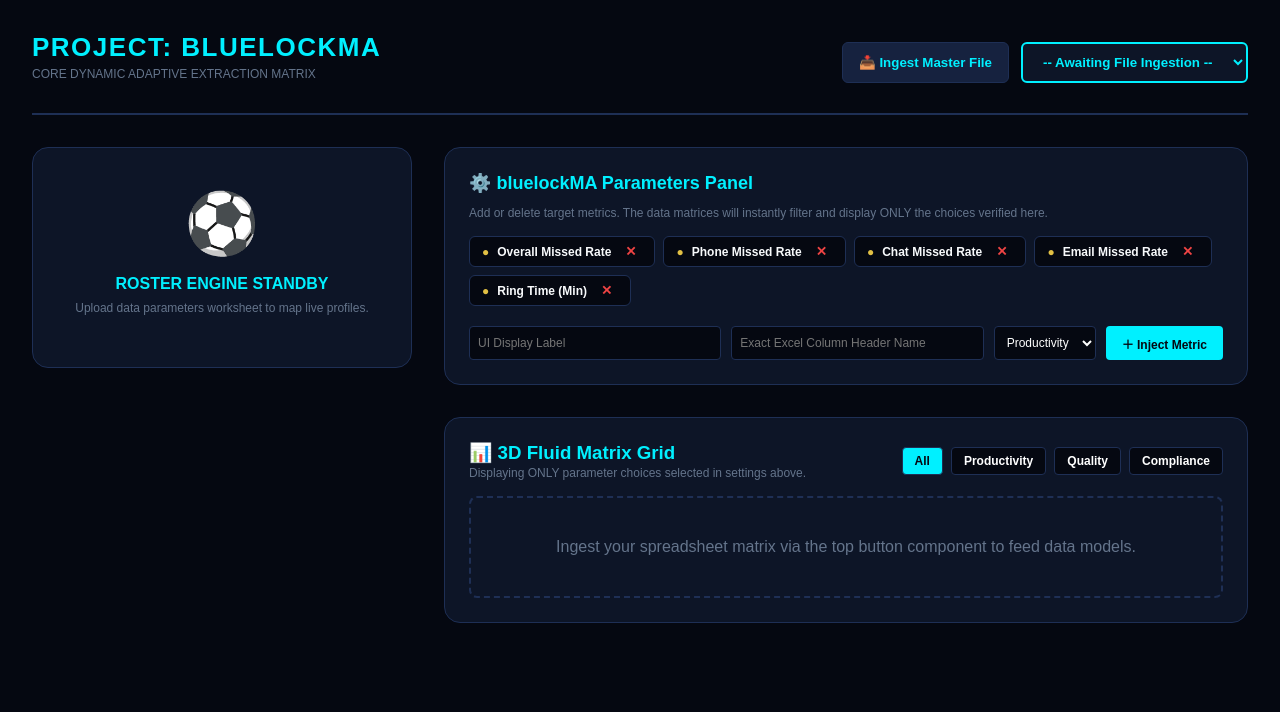
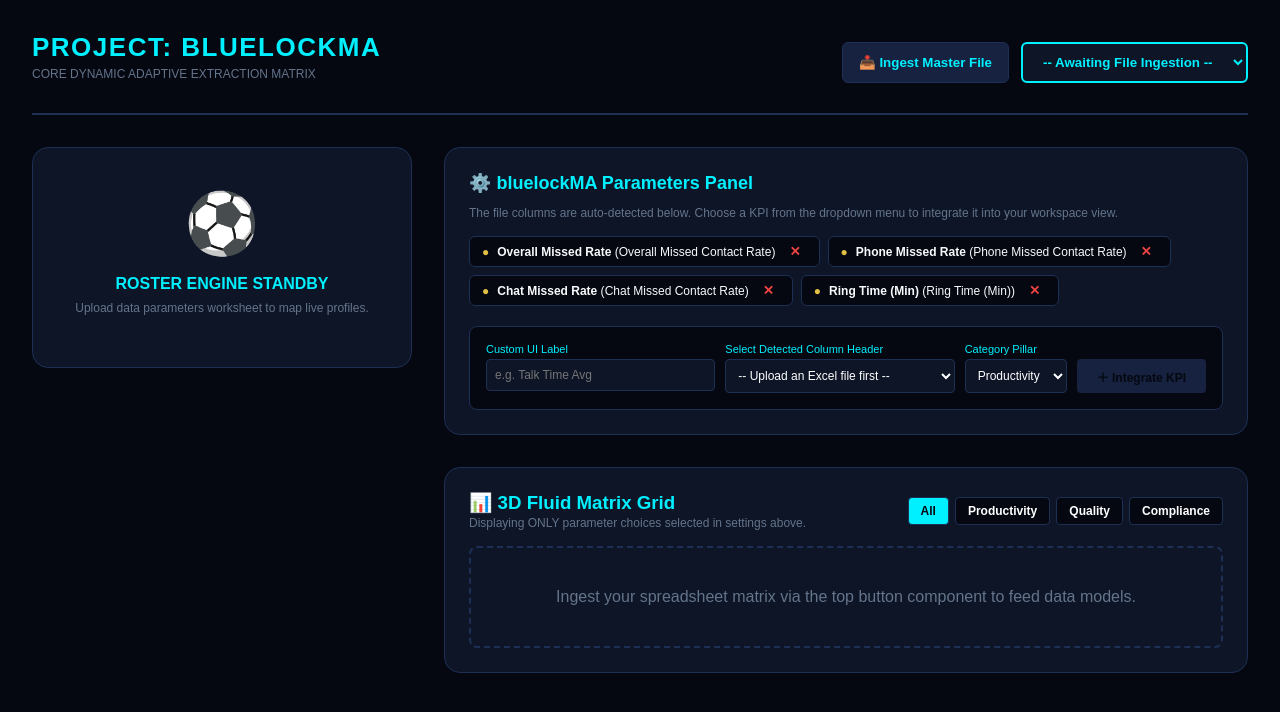
Before and after one commit to befreakyproject-ux/BlueLockMAR, a Next.js app: page / in a window 1280 px wide. Shown: the top 712 px of the page. Built offline with nearby package versions, Linux system fonts and the light colour scheme.

Commit message:
Update page.tsx

```diff
--- a/src/app/page.tsx
+++ b/src/app/page.tsx
@@ -27,8 +27,8 @@ const theme = {
   bg: "#050811",
   surface: "#0d1527",
   surfaceLight: "#16223f",
-  accent: "#00f0ff",     // Neon Blue Lock Cyan
-  accentGold: "#e2c044", // FUT Card Premium Gold
+  accent: "#00f0ff",
+  accentGold: "#e2c044",
   border: "#1e2f55",
   textMuted: "#64748b",
   textLight: "#f8fafc",
@@ -48,19 +48,18 @@ export default function BlueLockMA() {
   const [parsedDataRows, setParsedDataRows] = useState<any[][]>([]);
   const [headerKeywordsRow, setHeaderKeywordsRow] = useState<string[]>([]);
   const [availableWeeks, setAvailableWeeks] = useState<string[]>([]);
-  const [selectedWeekFilter, setSelectedWeekFilter] = useState<string>("All");
+  const [allDetectedHeaders, setAllDetectedHeaders] = useState<string[]>([]);
+  const [selectedHeaderFromDropdown, setSelectedHeaderFromDropdown] = useState<string>("");
 
   // Parameter Control State Core
   const [kpiRegistry, setKpiRegistry] = useState<KPIMapping[]>([
     { id: "missed_overall", displayName: "Overall Missed Rate", excelColumnKeyword: "Overall Missed Contact Rate", category: "Productivity" },
     { id: "missed_phone", displayName: "Phone Missed Rate", excelColumnKeyword: "Phone Missed Contact Rate", category: "Productivity" },
     { id: "missed_chat", displayName: "Chat Missed Rate", excelColumnKeyword: "Chat Missed Contact Rate", category: "Productivity" },
-    { id: "missed_email", displayName: "Email Missed Rate", excelColumnKeyword: "Email Missed Contact Rate", category: "Productivity" },
     { id: "ring_time", displayName: "Ring Time (Min)", excelColumnKeyword: "Ring Time (Min)", category: "Productivity" }
   ]);
 
   const [newKpiName, setNewKpiName] = useState("");
-  const [newKpiKeyword, setNewKpiKeyword] = useState("");
   const [newKpiCat, setNewKpiCat] = useState<"Quality" | "Productivity" | "Compliance">("Productivity");
 
   // ==========================================
@@ -78,19 +77,23 @@ export default function BlueLockMA() {
         const targetSheet = workbook.Sheets[workbook.SheetNames[0]];
         const parsedRows = XLSX.utils.sheet_to_json<any[]>(targetSheet, { header: 1 });
 
-        if (parsedRows.length < 5) return;
+        if (!parsedRows || parsedRows.length < 5) return;
 
         // Auto-detect layout maps
-        const subKpiHeaders = parsedRows[4].map((h: any) => String(h || "").trim());
-        const weeksRow = parsedRows[3].map((w: any) => String(w || "").trim());
+        const subKpiHeaders = (parsedRows[4] || []).map((h: any) => String(h || "").trim()).filter(Boolean);
+        const weeksRow = (parsedRows[3] || []).map((w: any) => String(w || "").trim());
 
-        setHeaderKeywordsRow(subKpiHeaders);
+        setHeaderKeywordsRow((parsedRows[4] || []).map((h: any) => String(h || "").trim()));
         setParsedDataRows(parsedRows);
+
+        // Populate the dynamic KPI dropdown with unique column headers found at the top
+        const uniqueHeaders = Array.from(new Set(subKpiHeaders)).filter(h => h.toLowerCase() !== "agent");
+        setAllDetectedHeaders(uniqueHeaders);
+        if (uniqueHeaders.length > 0) setSelectedHeaderFromDropdown(uniqueHeaders[0]);
 
         // Discovered Unique Weeks for History Pipeline
         const uniqueWeeks = Array.from(new Set(weeksRow.filter(w => w && w.toLowerCase().includes("week"))));
         setAvailableWeeks(uniqueWeeks);
-        if (uniqueWeeks.length > 0) setSelectedWeekFilter(uniqueWeeks[0]);
 
         // Auto-extract ALL unique agents found in row 5 downward
         const agentList: DynamicAgent[] = [];
@@ -107,29 +110,27 @@ export default function BlueLockMA() {
         if (agentList.length > 0) setSelectedAgentLogin(agentList[0].login);
 
       } catch (err) {
-        alert("Parsing mismatch. Ensure header strings match configuration panels.");
+        console.error(err);
       }
     };
     reader.readAsBinaryString(file);
   };
 
-  // Safe Metric Extraction Handler
   const pullLiveCellData = (agentLogin: string, columnKeyword: string) => {
-    if (parsedDataRows.length === 0 || headerKeywordsRow.length === 0) return null;
+    if (!parsedDataRows || parsedDataRows.length === 0 || headerKeywordsRow.length === 0) return null;
 
     const targetIdx = headerKeywordsRow.findIndex(h => h.toLowerCase() === columnKeyword.toLowerCase().trim());
     if (targetIdx === -1) return null;
 
-    const matchedRow = parsedDataRows.find(r => r && String(r[0]).trim().toLowerCase() === agentLogin.toLowerCase());
+    const matchedRow = parsedDataRows.find(r => r && r[0] && String(r[0]).trim().toLowerCase() === agentLogin.toLowerCase());
     return matchedRow ? matchedRow[targetIdx] : null;
   };
 
-  // Compile full structural timeline history records for an selected agent
   const compileAgentHistory = (agentLogin: string): HistoricalData[] => {
-    if (!parsedDataRows || parsedDataRows.length === 0) return [];
+    if (!parsedDataRows || parsedDataRows.length === 0 || availableWeeks.length === 0) return [];
     const weeksRow = parsedDataRows[3];
     const subKpiRow = parsedDataRows[4];
-    const matchedRow = parsedDataRows.find(r => r && String(r[0]).trim().toLowerCase() === agentLogin.toLowerCase());
+    const matchedRow = parsedDataRows.find(r => r && r[0] && String(r[0]).trim().toLowerCase() === agentLogin.toLowerCase());
 
     if (!matchedRow) return [];
 
@@ -137,7 +138,6 @@ export default function BlueLockMA() {
       const metricsMap: Record<string, number | string> = {};
       kpiRegistry.forEach(kpi => {
         let cellsIndex = -1;
-        // Search cell with identical week container bounds block
         for (let i = 0; i < matchedRow.length; i++) {
           if (String(weeksRow[i]).trim() === week && String(subKpiRow[i]).trim().toLowerCase() === kpi.excelColumnKeyword.toLowerCase()) {
             cellsIndex = i;
@@ -177,8 +177,8 @@ export default function BlueLockMA() {
          ========================================== */}
       <div style={{ display: "grid", gridTemplateColumns: "380px 1fr", gap: "32px" }}>
 
-        {/* LEFT COMPONENT COLUMN (DYNAMIC FUT SHOWCASE) */}
-        <div>
+        {/* LEFT COMPONENT COLUMN (DYNAMIC FUT SHOWCASE + HEXAGON DISPLAY BELOW) */}
+        <div style={{ display: "flex", flexDirection: "column", gap: "24px" }}>
           {!currentAgentData ? (
             <div style={{ backgroundColor: theme.surface, border: `1px solid ${theme.border}`, borderRadius: "16px", padding: "40px", textAlign: "center" }}>
               <div style={{ fontSize: "60px", marginBottom: "16px" }}>⚽</div>
@@ -186,7 +186,7 @@ export default function BlueLockMA() {
               <p style={{ fontSize: "12px", color: theme.textMuted, marginTop: "8px" }}>Upload data parameters worksheet to map live profiles.</p>
             </div>
           ) : (
-            <div style={{ display: "flex", flexDirection: "column", gap: "24px" }}>
+            <>
               {/* ADAPTIVE FIFA FUT STAT CARD */}
               <div style={{ background: "linear-gradient(135deg, #16223f 0%, #0d1527 100%)", border: `3px solid ${theme.accentGold}`, borderRadius: "20px", padding: "24px" }}>
                 <div style={{ display: "flex", justifyContent: "space-between" }}>
@@ -195,13 +195,23 @@ export default function BlueLockMA() {
                 </div>
                 <div style={{ textAlign: "center", margin: "20px 0" }}><span style={{ fontSize: "64px" }}>👤</span><h2 style={{ fontSize: "24px", margin: "8px 0", color: theme.accentGold }}>{currentAgentData.login.toUpperCase()}</h2></div>
 
-                {/* Dynamically displays ONLY matching checked KPIs */}
                 <div style={{ display: "grid", gridTemplateColumns: "1fr 1fr", gap: "12px", borderTop: `1px solid ${theme.border}`, paddingTop: "14px", fontSize: "13px" }}>
                   {kpiRegistry.slice(0, 6).map(kpi => {
                     const cellVal = pullLiveCellData(currentAgentData.login, kpi.excelColumnKeyword);
                     const formatted = typeof cellVal === "number" ? (cellVal < 1 ? `${(cellVal * 100).toFixed(0)}%` : cellVal.toFixed(1)) : "—";
                     return <div key={kpi.id} style={{ fontWeight: "bold" }}>{formatted} <span style={{ color: theme.textMuted, fontSize: "11px", display: "block" }}>{kpi.displayName.toUpperCase()}</span></div>;
                   })}
+                </div>
+              </div>
+
+              {/* ⬡ HEXAGON VISIBLE DIRECTLY UNDER THE CARD */}
+              <div style={{ backgroundColor: theme.surface, border: `1px solid ${theme.border}`, borderRadius: "16px", padding: "20px", textAlign: "center" }}>
+                <h4 style={{ color: theme.accent, margin: "0 0 12px 0", fontSize: "14px", textAlign: "left" }}>⬡ EGOIST MATRIX HEXAGON</h4>
+                <div style={{ display: "flex", justifyContent: "center", alignItems: "center", padding: "10px 0" }}>
+                  <svg width="180" height="180" viewBox="0 0 200 200">
+                    <polygon points="100,20 180,65 180,145 100,190 20,145 20,65" fill="none" stroke={theme.border} strokeWidth="2" />
+                    <polygon points="100,50 160,80 155,130 100,165 45,135 40,80" fill="rgba(0, 240, 255, 0.25)" stroke={theme.accent} strokeWidth="2.5" />
+                  </svg>
                 </div>
               </div>
 
@@ -225,7 +235,7 @@ export default function BlueLockMA() {
                   </div>
                 )}
               </div>
-            </div>
+            </>
           )}
         </div>
 
@@ -235,34 +245,57 @@ export default function BlueLockMA() {
           {/* PARAMETER CONTROL SETTINGS ENGINE PANEL */}
           <div style={{ backgroundColor: theme.surface, border: `1px solid ${theme.border}`, borderRadius: "16px", padding: "24px" }}>
             <h3 style={{ color: theme.accent, margin: "0 0 8px 0", fontSize: "18px" }}>⚙️ bluelockMA Parameters Panel</h3>
-            <p style={{ fontSize: "12px", color: theme.textMuted, marginBottom: "16px" }}>Add or delete target metrics. The data matrices will instantly filter and display ONLY the choices verified here.</p>
+            <p style={{ fontSize: "12px", color: theme.textMuted, marginBottom: "16px" }}>The file columns are auto-detected below. Choose a KPI from the dropdown menu to integrate it into your workspace view.</p>
 
             {/* Active Param Badges Portfolio */}
             <div style={{ display: "flex", flexWrap: "wrap", gap: "8px", marginBottom: "20px" }}>
               {kpiRegistry.map(kpi => (
                 <div key={kpi.id} style={{ display: "flex", alignItems: "center", gap: "8px", backgroundColor: theme.bg, border: `1px solid ${theme.border}`, padding: "6px 12px", borderRadius: "6px", fontSize: "12px" }}>
                   <span style={{ color: theme.accentGold }}>●</span>
-                  <span><strong>{kpi.displayName}</strong></span>
+                  <span><strong>{kpi.displayName}</strong> ({kpi.excelColumnKeyword})</span>
                   <button onClick={() => setKpiRegistry(kpiRegistry.filter(k => k.id !== kpi.id))} style={{ background: "none", border: "none", color: theme.danger, cursor: "pointer", fontWeight: "bold" }}>✕</button>
                 </div>
               ))}
             </div>
 
-            {/* Injector Form */}
+            {/* Ingested Dropdown Selector Module Form */}
             <form onSubmit={(e) => {
               e.preventDefault();
-              if (!newKpiName || !newKpiKeyword) return;
-              setKpiRegistry([...kpiRegistry, { id: `custom_${Date.now()}`, displayName: newKpiName, excelColumnKeyword: newKpiKeyword, category: newKpiCat }]);
-              setNewKpiName(""); setNewKpiKeyword("");
-            }} style={{ display: "flex", gap: "10px" }}>
-              <input type="text" placeholder="UI Display Label" value={newKpiName} onChange={e => setNewKpiName(e.target.value)} style={{ padding: "8px", backgroundColor: theme.bg, border: `1px solid ${theme.border}`, color: "#fff", borderRadius: "4px", fontSize: "12px", flex: 1 }} />
-              <input type="text" placeholder="Exact Excel Column Header Name" value={newKpiKeyword} onChange={e => setNewKpiKeyword(e.target.value)} style={{ padding: "8px", backgroundColor: theme.bg, border: `1px solid ${theme.border}`, color: "#fff", borderRadius: "4px", fontSize: "12px", flex: 1 }} />
-              <select value={newKpiCat} onChange={e => setNewKpiCat(e.target.value as any)} style={{ padding: "8px", backgroundColor: theme.bg, border: `1px solid ${theme.border}`, color: "#fff", borderRadius: "4px", fontSize: "12px" }}>
-                <option value="Productivity">Productivity</option>
-                <option value="Quality">Quality</option>
-                <option value="Compliance">Compliance</option>
-              </select>
-              <button type="submit" style={{ backgroundColor: theme.accent, color: theme.bg, padding: "8px 16px", border: "none", borderRadius: "4px", fontWeight: "bold", cursor: "pointer", fontSize: "12px" }}>＋ Inject Metric</button>
+              if (!newKpiName || !selectedHeaderFromDropdown) return;
+              if (kpiRegistry.some(k => k.excelColumnKeyword === selectedHeaderFromDropdown)) {
+                alert("This column header keyword parameter has already been mapped.");
+                return;
+              }
+              setKpiRegistry([...kpiRegistry, { id: `custom_${Date.now()}`, displayName: newKpiName, excelColumnKeyword: selectedHeaderFromDropdown, category: newKpiCat }]);
+              setNewKpiName("");
+            }} style={{ display: "flex", gap: "10px", backgroundColor: theme.bg, padding: "16px", borderRadius: "8px", border: `1px solid ${theme.border}` }}>
+
+              <div style={{ display: "flex", flexDirection: "column", gap: "4px", flex: 1 }}>
+                <label style={{ fontSize: "11px", color: theme.accent }}>Custom UI Label</label>
+                <input type="text" placeholder="e.g. Talk Time Avg" value={newKpiName} onChange={e => setNewKpiName(e.target.value)} style={{ padding: "8px", backgroundColor: theme.surface, border: `1px solid ${theme.border}`, color: "#fff", borderRadius: "4px", fontSize: "12px" }} />
+              </div>
+
+              <div style={{ display: "flex", flexDirection: "column", gap: "4px", flex: 1 }}>
+                <label style={{ fontSize: "11px", color: theme.accent }}>Select Detected Column Header</label>
+                <select value={selectedHeaderFromDropdown} onChange={e => setSelectedHeaderFromDropdown(e.target.value)} style={{ padding: "8px", backgroundColor: theme.surface, border: `1px solid ${theme.border}`, color: "#fff", borderRadius: "4px", fontSize: "12px" }}>
+                  {allDetectedHeaders.length === 0 ? (
+                    <option>-- Upload an Excel file first --</option>
+                  ) : (
+                    allDetectedHeaders.map(h => <option key={h} value={h}>{h}</option>)
+                  )}
+                </select>
+              </div>
+
+              <div style={{ display: "flex", flexDirection: "column", gap: "4px" }}>
+                <label style={{ fontSize: "11px", color: theme.accent }}>Category Pillar</label>
+                <select value={newKpiCat} onChange={e => setNewKpiCat(e.target.value as any)} style={{ padding: "8px", backgroundColor: theme.surface, border: `1px solid ${theme.border}`, color: "#fff", borderRadius: "4px", fontSize: "12px" }}>
+                  <option value="Productivity">Productivity</option>
+                  <option value="Quality">Quality</option>
+                  <option value="Compliance">Compliance</option>
+                </select>
+              </div>
+
+              <button type="submit" disabled={allDetectedHeaders.length === 0} style={{ backgroundColor: allDetectedHeaders.length === 0 ? theme.surfaceLight : theme.accent, color: theme.bg, padding: "0 20px", border: "none", borderRadius: "4px", fontWeight: "bold", cursor: allDetectedHeaders.length === 0 ? "not-allowed" : "pointer", fontSize: "12px", alignSelf: "flex-end", height: "34px" }}>＋ Integrate KPI</button>
             </form>
           </div>
 
@@ -271,14 +304,7 @@ export default function BlueLockMA() {
             <div style={{ display: "flex", justifyContent: "space-between", alignItems: "center", marginBottom: "16px" }}>
               <div><h3 style={{ color: theme.accent, margin: 0 }}>📊 3D Fluid Matrix Grid</h3><p style={{ fontSize: "12px", color: theme.textMuted, margin: "2px 0 0 0" }}>Displaying ONLY parameter choices selected in settings above.</p></div>
 
-              <div style={{ display: "flex", gap: "8px" }}>
-                {/* Historical Week Filter Sync */}
-                {availableWeeks.length > 0 && (
-                  <select value={selectedWeekFilter} onChange={(e) => setSelectedWeekFilter(e.target.value)} style={{ backgroundColor: theme.bg, color: theme.accent, border: `1px solid ${theme.border}`, padding: "4px 8px", borderRadius: "4px", fontSize: "12px" }}>
-                    <option value="All">All Historical Run Periods</option>
-                    {availableWeeks.map(w => <option key={w} value={w}>{w}</option>)}
-                  </select>
-                )}
+              <div style={{ display: "flex", gap: "6px" }}>
                 {["All", "Productivity", "Quality", "Compliance"].map(cat => (
                   <button key={cat} onClick={() => setSelectedCategoryFilter(cat)} style={{ padding: "6px 12px", backgroundColor: selectedCategoryFilter === cat ? theme.accent : theme.bg, color: selectedCategoryFilter === cat ? theme.bg : "#fff", border: `1px solid ${theme.border}`, borderRadius: "4px", cursor: "pointer", fontSize: "12px", fontWeight: "bold" }}>{cat}</button>
                 ))}
@@ -299,13 +325,13 @@ export default function BlueLockMA() {
                     </tr>
                   </thead>
                   <tbody>
-                    {parsedDataRows.slice(5).filter(row => row && row[0] && String(row[0]).toLowerCase() !== "agent").map((row, idx) => (
+                    {parsedDataRows.slice(5).filter(row => row && row[0] && String(row[0]).toLowerCase() !== "agent" && String(row[0]).toLowerCase() !== "total").map((row, idx) => (
                       <tr key={idx} style={{ borderBottom: `1px solid ${theme.border}`, backgroundColor: idx % 2 === 0 ? theme.surface : theme.bg }}>
                         <td style={{ padding: "10px", fontWeight: "bold", position: "sticky", left: 0, backgroundColor: idx % 2 === 0 ? theme.surface : theme.bg, color: theme.accent }}>@{String(row[0]).trim()}</td>
                         {kpiRegistry.filter(k => selectedCategoryFilter === "All" || k.category === selectedCategoryFilter).map(kpi => {
                           const rawVal = pullLiveCellData(String(row[0]), kpi.excelColumnKeyword);
                           const formattedVal = typeof rawVal === "number" ? (rawVal < 1 ? `${(rawVal * 100).toFixed(2)}%` : rawVal.toFixed(2)) : "—";
-                          return <td key={kpi.id} style={{ padding: "10px", borderRight: `1px solid ${theme.border}` }}>{formattedVal}</td>;
+                          return <td key={kpi.id} style={{ padding: "10px", borderRight: `1px solid ${theme.border}` }}>{formattedVal}</td>
                         })}
                       </tr>
                     ))}
```
